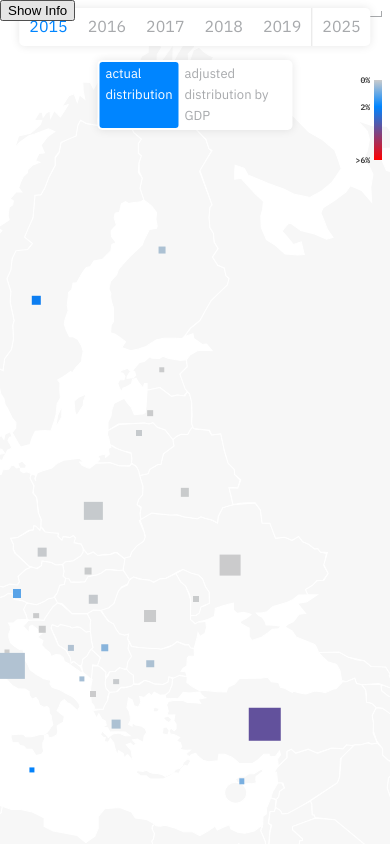
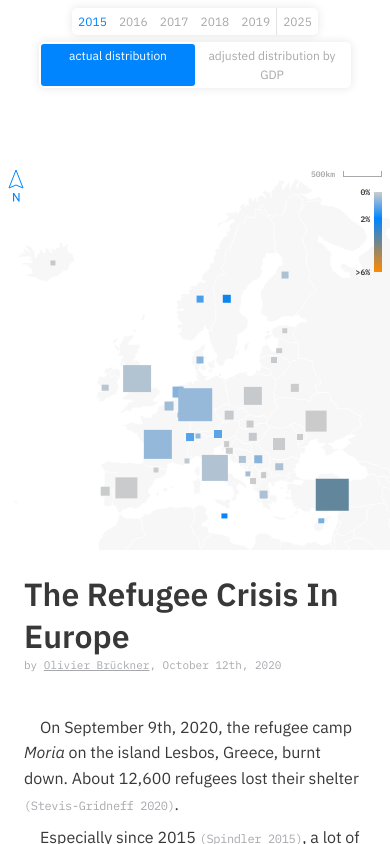
Before and after one commit to olivierbrcknr/mfadt-D4TC-map, a Next.js app: page / in a window 390 px wide. Built offline with nearby package versions, Linux system fonts and the light colour scheme.

Commit message:
Add responsive css

```diff
--- a/components/Key/Key.css
+++ b/components/Key/Key.css
@@ -92,5 +92,5 @@
 @keyframes colorChange {
   0%,20% { background: #CCCCCC; }
   40%,60% { background: #0085FF; }
-  80%,100% { background: #FF0000; }
+  80%,100% { background: #FF8A00; }
 }
--- a/components/Key/index.js
+++ b/components/Key/index.js
@@ -50,7 +50,7 @@ const MapKey = (props) => {
             The <b>color</b> inidcates the % of refugees relative to the population
           </p>
           <p>
-            <b style={{'color': '#0085FF'}}>blue</b> is approx. <b>2%</b>, <b style={{'color': '#FF0000'}}>red</b> is approx. <b>6%</b>
+            <b style={{'color': '#0085FF'}}>blue</b> is approx. <b>2%</b>, <b style={{'color': '#FF8A00'}}>orange</b> is approx. <b>6%</b>
           </p>
 
         </div>
--- a/components/Map/Map.css
+++ b/components/Map/Map.css
@@ -1,21 +1,24 @@
+
 .DataVizMap {
-
   position: fixed;
   top: 0;
   right: 0;
   height: 100vh;
-  left: calc( 100vw - 100vh );
-  overflow: hidden;
+  width: calc( 100vw - 300px );
+  max-width: 100vh;
+  /*calc( 100vw - 300px );*/
+  /*overflow: hidden;*/
   user-select: none !important;
-
 }
 
 .DataVizMap-Map {
   position: absolute;
   height: 100vh;
   width: 100vh;
+  max-height: calc(100vw - 300px);
+  max-width: calc(100vw - 300px);
   right: 0;
-  top: 0;
+  bottom: 0;
 }
 
 .DataVizMap-BG {
@@ -54,11 +57,36 @@
   width: 10vh;
 }
 
-
 /* mobile adjustments */
-@media (max-width: calc( 140vh) ) {
+@media (max-width: 120vh ) {
 
   .DataVizMap {
+    position: relative;
+    height: 100vw;
+    max-height: calc( 100vh - 90px );
+    width: 100vw;
+    max-width: initial;
     left: 0;
   }
+  .DataVizMap-Map {
+    height: 100vw;
+    max-height: calc( 100vh - 90px );
+    width: 100vw;
+    max-width: calc( 100vh - 90px );
+  }
+  .DataVizMap-SizeLabel-Length {
+    width: 10vw;
+    max-width: 10vh;
+  }
 }
+
+@media (max-width: 460px ) {
+
+  .DataVizMap {
+    padding-top: 160px;
+    height: calc( 100vw + 160px);
+  }
+  .DataVizMap-Map {
+    top: 160px;
+  }
+}
--- a/components/MapCountry/index.js
+++ b/components/MapCountry/index.js
@@ -35,7 +35,7 @@ const MapCountry = (props) => {
 
     comparingValue = (comparingValue-0.25) / 0.75;
 
-    color = colorMixer('#FF0000','#0085FF', comparingValue );
+    color = colorMixer('#FF8A00','#0085FF', comparingValue );
   }
 
   let styleAdjustments = {
--- a/components/MapEqualizerToggle/MapEqualizerToggle.css
+++ b/components/MapEqualizerToggle/MapEqualizerToggle.css
@@ -11,17 +11,31 @@
   font-size: 13px;
 }
 
-
 .MapEqualizerToggle li {
   display: block;
   border-radius: 3px;
   padding: 2px 6px;
   cursor: pointer;
   color: var(--color-gray-med);
+  text-align: center;
 }
-
 
 .MapEqualizerToggle li.--isToggled {
   background: var(--color-highlight);
   color: var(--color-white);
 }
+
+
+/* mobile adjustments */
+@media (max-width: 460px ) {
+
+  .MapEqualizerToggle {
+    top: 42px;
+    width: 80vw;
+    font-size: 12px;
+  }
+  .MapEqualizerToggle li {
+    flex: 1;
+  }
+
+}
--- a/components/MapLegend/MapLegend.css
+++ b/components/MapLegend/MapLegend.css
@@ -8,7 +8,7 @@
     180deg,
     #CCCCCC 0%,
     #0085FF 33.3%,
-    #FF0000 100%);
+    #FF8A00 100%);
 }
 
 
@@ -21,3 +21,10 @@
   transform: translateY(-50%);
   font-weight: bold;
 }
+
+@media (max-width: 460px ) {
+
+  .MapLegend {
+    top: calc( 160px + var(--grid-unit) * 4 );
+  }
+}
--- a/components/MapTimeSelector/MapTimeSelector.css
+++ b/components/MapTimeSelector/MapTimeSelector.css
@@ -27,3 +27,14 @@
 .MapTimeSelector-year.--isSelected {
   color: var(--color-highlight) !important;
 }
+
+
+/* mobile adjustments */
+@media (max-width: 460px ) {
+  .MapTimeSelector {
+    font-size: 12px;
+  }
+  .MapTimeSelector-year {
+    padding: 4px 6px;
+  }
+}
--- a/components/head/index.css
+++ b/components/head/index.css
@@ -16,7 +16,8 @@ html, body {
 
 h1 {
   font-size: 32px;
-  font-weight: 500;
+  font-weight: 600;
+  line-height: 1.3;
 }
 h4 {
   font-family: var(--font-family-mono);
@@ -59,10 +60,12 @@ blockquote {
   padding: calc( var(--grid-unit) * 3 );
   max-width: 500px;
   width: calc( 100vw - 100vh );
+  min-width: 300px;
 }
 
 .description {
   line-height: 1.6;
+  margin-top: calc( var(--grid-unit) * 5 );
 }
 
 .description-source {
@@ -86,49 +89,28 @@ blockquote {
   text-indent: -16px;
   margin-left: 16px;
 }
-.sourceList li a {
+.sourceList a {
+  text-decoration: none;
+  display: block;
+}
+.sourceList li .sourceList-pseudoLink {
   word-wrap: break-word;
   white-space: pre-wrap;
+  text-decoration: underline;
 }
 
-#toggleInfo {
-  display: none;
+/* mobile adjustments */
+@media (max-width: 120vh ) {
+  #wrapper {
+    height: auto;
+    overflow-y: initial;
+  }
+  .essay {
+    width: 100vw;
+    max-width: initial;
+    height: initial;
+    overflow: none;
+    max-width: initial;
+    min-width: initial;
+  }
 }
-
-
-/* mobile adjustments */
-@media (max-width: calc( 140vh) ) {
-
-  #toggleInfo {
-    display: block;
-    position: absolute;
-    top: 0;
-    left: 0;
-    z-index: 101;
-  }
-
-  .essay {
-    position: fixed;
-    top: 0;
-    left: -500px;
-    bottom: 0;
-    width: 500px;
-    transition: all 0.5s;
-    background: var(--color-white);
-    z-index: 100;
-    overflow-y: scroll;
-  }
-
-  .--isShowingInfo .essay {
-    left: 0px;
-    box-shadow: 0px 0px 50px rgba(0,0,0,0.1);
-  }
-
-  #wrapper {
-    transition: background 0.5s;
-  }
-  .--isShowingInfo #wrapper {
-    background: #EEE;
-  }
-
-}
--- a/pages/index.js
+++ b/pages/index.js
@@ -28,7 +28,9 @@ const Home = () => {
 
     return(
       <li key={'source-'+index}>
-        {source.author} ({source.year}). <i>{source.title}</i>{sourceType}. Accessed on {sourceDate} at <a href={source.link}>{source.link}</a>
+        <a href={source.link}>
+          {source.author} ({source.year}). <i>{source.title}</i>{sourceType}. Accessed on {sourceDate} at <span className="sourceList-pseudoLink">{source.link}</span>
+         </a>
       </li>
     )
   });
@@ -54,6 +56,8 @@ const Home = () => {
       <Head title="The Refugee Crisis In Europe" date="" />
 
       <div id="wrapper">
+
+        <DataVizMap />
 
         <section className="essay">
 
@@ -84,12 +88,6 @@ const Home = () => {
 
         </section>
 
-        <DataVizMap />
-
-        <button id="toggleInfo" onClick={ () => setShowInfo(!showInfo) }>
-          Show Info
-        </button>
-
        </div>
 
     </div>
```
Also changed, not shown: components/data/description.md (line endings or trailing spaces), 1 other file (tests, documents, lock files or other folders).
